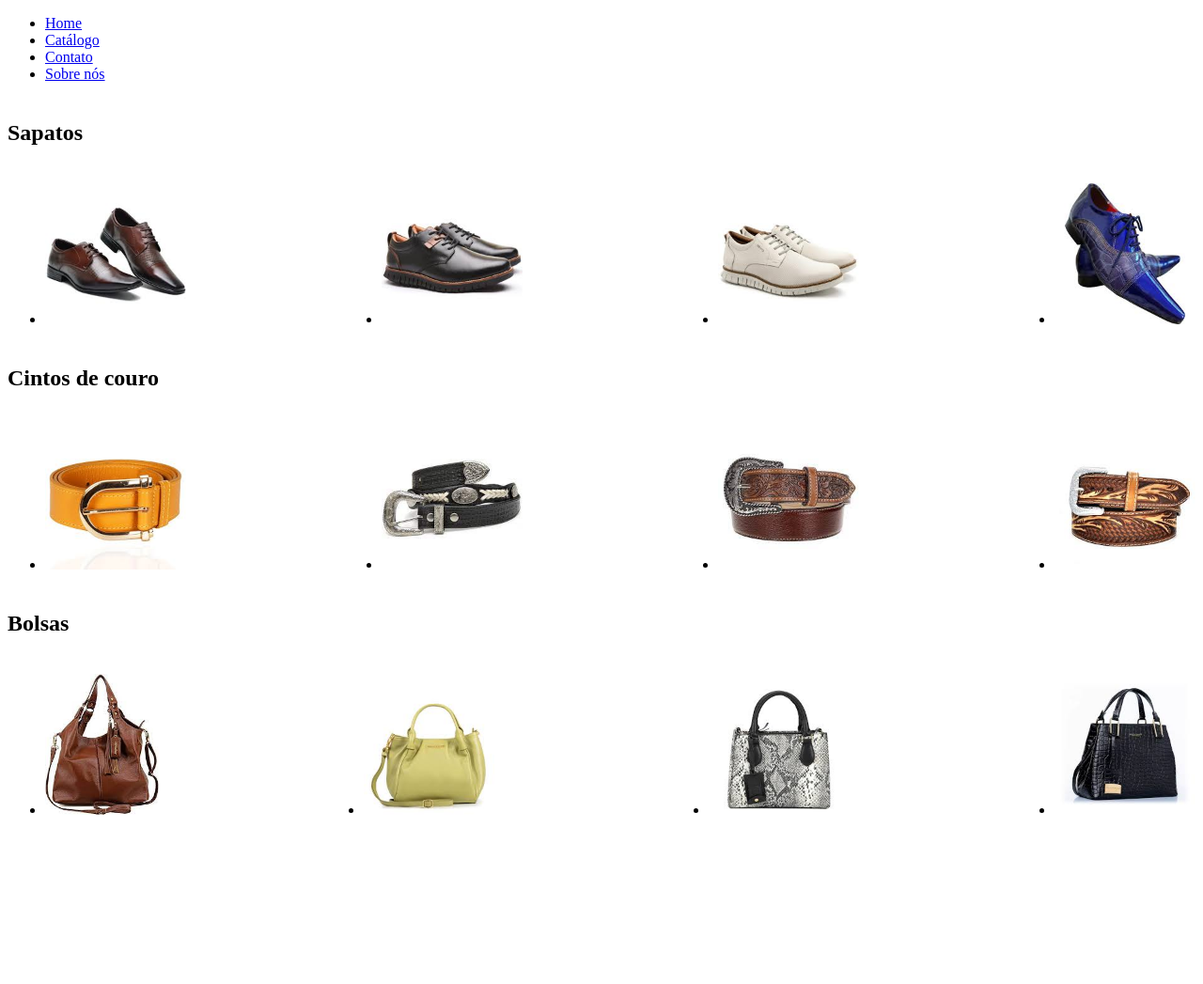
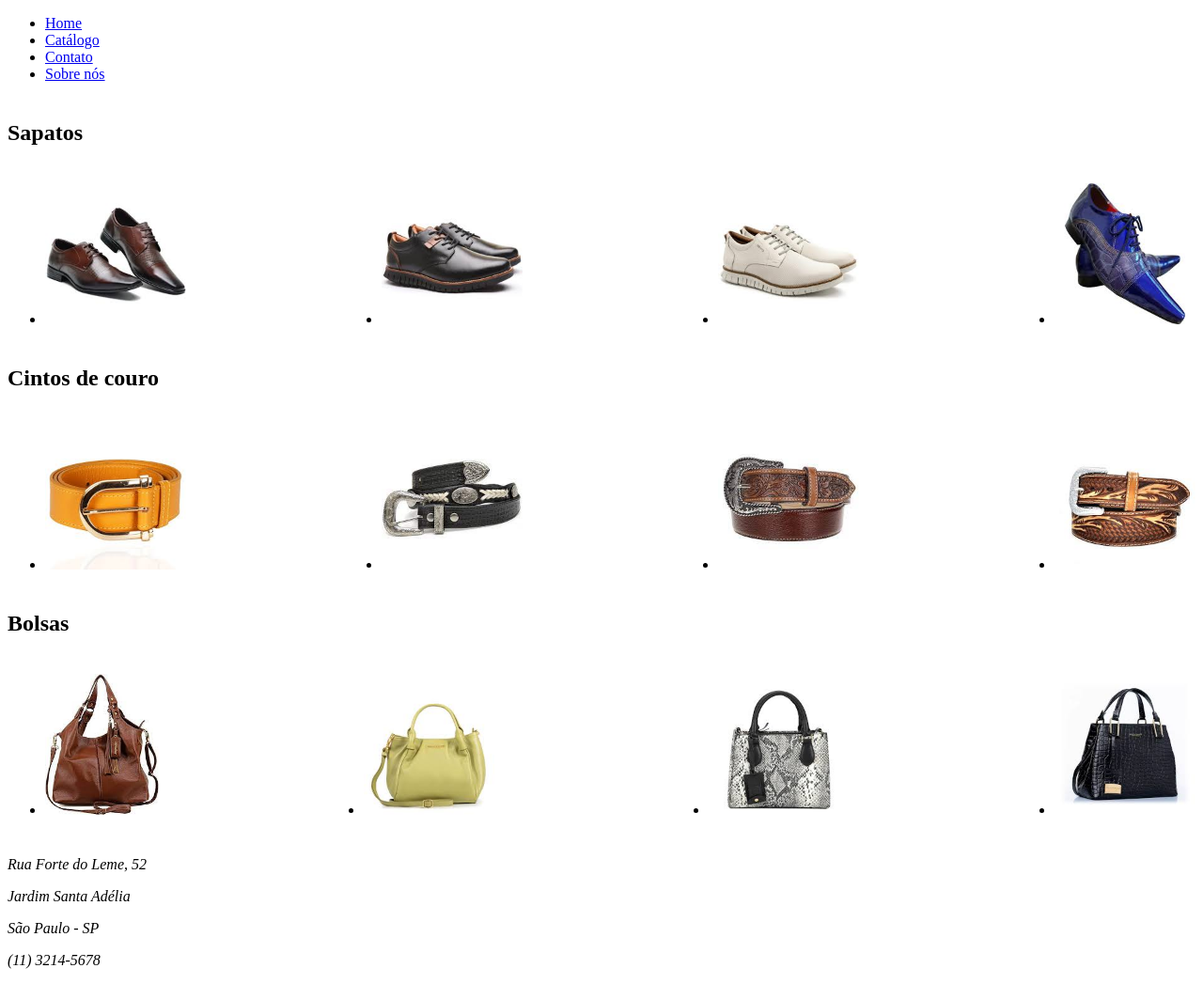
Before and after one commit to 2023-senai-sp-ford-enter/scrummers-sapataria-arnaldo, a plain HTML site: page catalogo.html in a window 1280 px wide. Shown: the whole page at 94% size. Before the commit the page ends 911 px from the top, so only its background shows below. Drawn offline with Linux system fonts and the light colour scheme.

Commit message:
correção

```diff
--- a/catalogo.html
+++ b/catalogo.html
@@ -48,8 +48,15 @@
             </ul>
         </section>
 
-
     </main>
+    <footer class="footer">
+        <address>
+          <p>Rua Forte do Leme, 52</p>
+          <p>Jardim Santa Adélia</p>
+          <p>São Paulo - SP</p>
+          <p>(11) 3214-5678</p>
+        </address>
+    </footer>
 
 </body>
 </html>
```
Also changed, not shown: style.css (indentation only).
